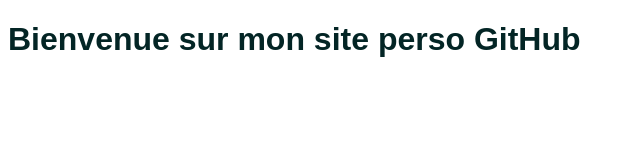
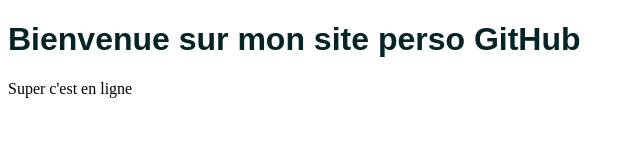
Before and after one commit to Fred-IMEP/fred-imep.github.io, a plain HTML site: page index.html in a window 1280 px wide. Shown: the whole page, without its empty margins (0-640 px from the left). Drawn offline with Linux system fonts and the light colour scheme.

Commit message:
Update index.html

```diff
--- a/index.html
+++ b/index.html
@@ -10,5 +10,7 @@
 
     <h1>Bienvenue sur mon site perso GitHub</h1>
 
+    <p>Super c'est en ligne</p>
+
 </body>
 </html>
```
